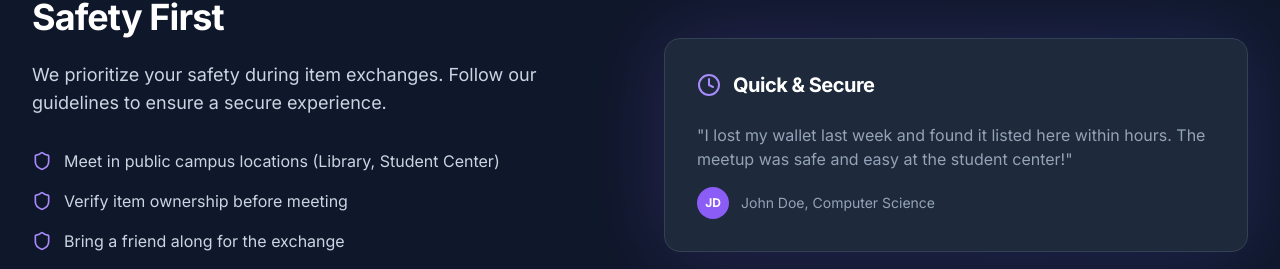
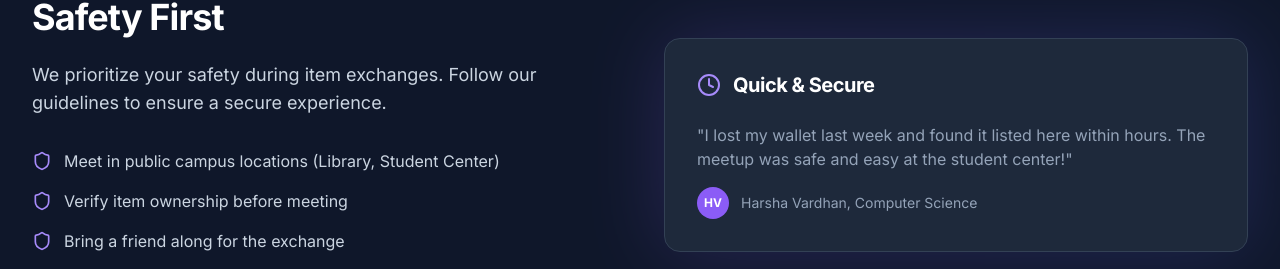
Before and after one commit to Vardhancode7564/CampusFound-Updated-Version, a React (Vite) app in the folder frontend/: page / in a window 1280 px wide. Shown: the part 1645-1914 px from the top of the page. Built offline with nearby package versions, Linux system fonts and the light colour scheme; no server answers.

Commit message:
Some changes are done

```diff
--- a/frontend/src/pages/Home.jsx
+++ b/frontend/src/pages/Home.jsx
@@ -169,8 +169,8 @@ const Home = () => {
                             "I lost my wallet last week and found it listed here within hours. The meetup was safe and easy at the student center!"
                         </p>
                         <div className="mt-4 flex items-center">
-                            <div className="w-8 h-8 rounded-full bg-primary-500 flex items-center justify-center text-white text-xs font-bold">JD</div>
-                            <span className="ml-3 text-sm text-slate-400">John Doe, Computer Science</span>
+                            <div className="w-8 h-8 rounded-full bg-primary-500 flex items-center justify-center text-white text-xs font-bold">HV</div>
+                            <span className="ml-3 text-sm text-slate-400">Harsha Vardhan, Computer Science</span>
                         </div>
                     </div>
                 </div>
```
